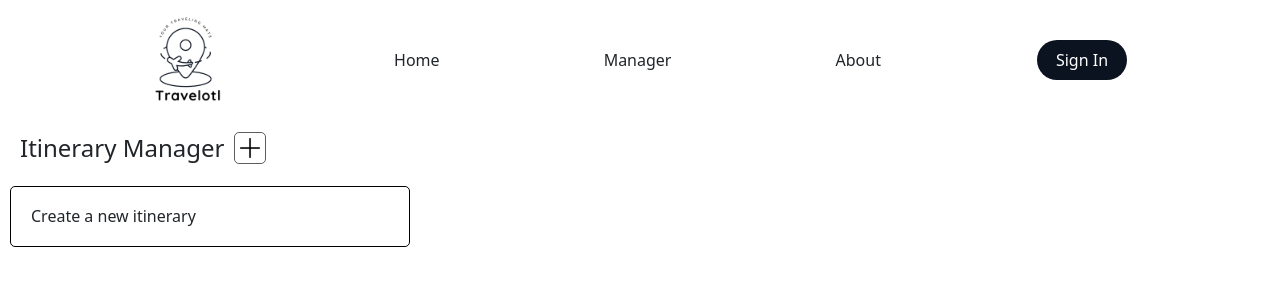
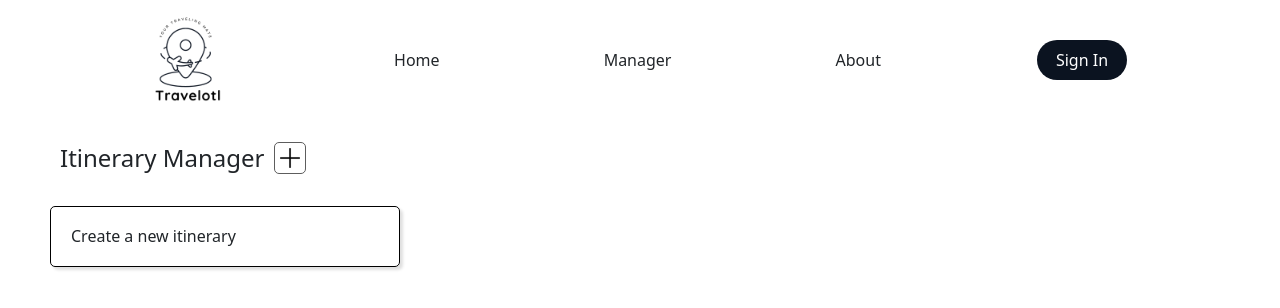
Before and after one commit to WellsOfLivingWater/TeenTitans-Travelotl, a React (Vite) app: page /manager in a window 1280 px wide. Shown: the top 308 px of the page. Built offline with nearby package versions, Linux system fonts and the light colour scheme; no server answers.

Commit message:
some styling

```diff
--- a/client/components/Manager.jsx
+++ b/client/components/Manager.jsx
@@ -16,6 +16,9 @@ import { useNavigate } from 'react-router-dom';
 import React from 'react';
 import plusImage from '../assets/plus.png'
 import { loginUser, logoutUser } from '../reducers/userReducer';
+// import Container from 'react-bootstrap/Container';
+import Row from 'react-bootstrap/Row';
+import Col from 'react-bootstrap/Col';
 
 import Container from 'react-bootstrap/Container';
 // Components
@@ -128,7 +131,7 @@ const Manager = () => {
     itineraries.forEach((itinerary) => {
       renderList.unshift(
         <div className='trip-tile' key={itinerary._id} id={itinerary._id}>
-          <h3>{itinerary.destination}</h3>
+          <h3 className='trip-tile-header'>{itinerary.destination}</h3>
           <p>
             From: <b>{itinerary.startDate}</b>
           </p>
@@ -155,14 +158,17 @@ const Manager = () => {
 
 
   return (
-    <div>
+    <div id='manager-page'>
       <Header />
-      <div id='manager-header'>
-        <p id='itinerary-title'>Itinerary Manager</p>
-        <button id='manager-add-trip-button' onClick={newTrip}><img src={plusImage} width={20}/></button>
+      <div id='manager-container'>
+        <div id='manager-header'>
+            <p id='itinerary-title'>Itinerary Manager</p>
+            <button id='manager-add-trip-button' onClick={newTrip}><img src={plusImage} width={20}/></button>
+        </div>
+        <div >
+          <div id='itinerary-grid'>{renderList}</div>
+        </div>
       </div>
-
-      <div id='itinerary-grid'>{renderList}</div>
     </div>
   );
 };
--- a/client/components/itineraryComponents/ActivityCard.jsx
+++ b/client/components/itineraryComponents/ActivityCard.jsx
@@ -13,6 +13,7 @@ import {
   setShowModal,
 } from '../../reducers/suggestionsReducer';
 import ActivityDetailsModal from './ActivityDetailsModal';
+import { CardText } from 'react-bootstrap';
 
 const ActivityCard = ({
   itinerary,
@@ -70,6 +71,11 @@ const ActivityCard = ({
     // setModalShow(true);
   };
 
+  const getTimeOfDay = (string) => {
+    const result = string[0].toUpperCase().concat(string.slice(1,string.length));
+    return result;
+  }
+
   const photoSrc = suggestion.photo != '' ? suggestion.photo : image;
 
   return (
@@ -84,6 +90,7 @@ const ActivityCard = ({
         </div>
       </div>
       <Card.Body id='card-description-container'>
+        <CardText className='time-of-day'>{getTimeOfDay(time.timeOfDay)}</CardText>
         {/* <Card.Title>{suggestion.activity}</Card.Title> */}
         <Card.Text id='card-addr-label'>ADDRESS</Card.Text>
         <Card.Text>{suggestion.address}</Card.Text>
--- a/client/components/itineraryComponents/Itinerary.jsx
+++ b/client/components/itineraryComponents/Itinerary.jsx
@@ -51,7 +51,7 @@ const Itinerary = ({ itinerary, itineraryID }) => {
     <div id='itinerary-details'>
       {Object.entries(itinerary).map(([date, timesOfDay]) => (
         <div className="day-entry" key={date}>
-          <div>
+          <div className='date-container'>
             <p className='date'>{convertDate(date)}</p>
           </div>
           <div className="day-details">
--- a/client/components/itineraryComponents/ItineraryPage.jsx
+++ b/client/components/itineraryComponents/ItineraryPage.jsx
@@ -34,10 +34,11 @@ const ItineraryPage = () => {
   }, []);
 
   return (
-    <div>
-      <Container>
-        <Header />
-        <p id='itinerary-title'>Your trip to {destination}</p>
+    <div id='itinerary-page'>
+      <Header />
+      <Container className="justify-content-md-center">
+        <div id='itinerary-title-container'><p id='itinerary-title'>Your trip to {destination}</p></div>
+
         <Itinerary itinerary={itinerary} itineraryID={itineraryID} />
       </Container>
     </div>
--- a/styles.css
+++ b/styles.css
@@ -70,7 +70,28 @@
 }
 
 /*======= Manager Page Styling========*/
+#manager-page {
+  display: flex;
+  flex-direction: column;
+  align-items: center;
+}
+
+#manager-container {
+  min-width: 1200px;
+  max-width: 1200px;
+}
+
+#manager-header {
+  display: flex;
+  align-items: center;
+  text-align: center;
+  padding-top: 10px;
+  padding-bottom: 10px;
+  width: 100%;
+}
+
 #itinerary-grid {
+  width: 100%;
   display: flex;
   flex-wrap: wrap;
 }
@@ -79,13 +100,13 @@
   border: 0.75px solid black;
   border-radius: 5px;
   padding: 20px;
-  /* padding-left: 20px;
-    padding-bottom: 20px; */
-  min-width: 400px;
+  min-width: 350px;
   margin: 10px;
+  box-shadow: 3px 3px 3px rgb(224, 224, 224);
+}
 
-  /* display: flex;
-    flex-direction: column; */
+.trip-tile-header {
+  font-size: medium;
 }
 
 .tile-buttons {
@@ -97,12 +118,6 @@
   :hover {
     text-decoration: underline;
   }
-}
-
-#manager-header {
-    display: flex;
-    align-items: center;
-    text-align: center;
 }
 
 #itinerary-title {
@@ -121,6 +136,11 @@
     display: flex;
 }
 
+#add-trip-button-cont {
+  display: flex;
+  align-items: center;
+  padding: 5px;
+}
 /*================End of Manager Styling===============*/
 
 #loader {
@@ -135,18 +155,15 @@
   text-decoration: underline;
 }
 
-#itinerary-details {
-  margin-left: 20px;
-}
-
-.date {
-  font-weight: bold;
-  /* text-decoration: underline; */
-  margin-bottom: 10px;
+.date-container {
+  width: 100%;
 }
 
 .day-entry {
-  margin-top: 10px;
+  display: flex;
+  flex-direction: column;
+  align-items: center;
+  margin-top: 20px;
 }
 
 .time-of-day {
@@ -154,11 +171,21 @@
 }
 
 /* ========= Itinerary Page Styling ==========*/
+#itinerary-page {
+  display: flex;
+  flex-direction: column;
+  justify-content: center;
+}
+
 #itinerary-title {
   font-size: x-large;
   font-weight: 300;
-  padding-top: 10px;
+  /* padding-top: 10px; */
   padding-left: 20px;
+}
+
+#itinerary-details {
+  margin-left: 20px;
 }
 
 .day-details {
@@ -169,6 +196,9 @@
   font-size: larger;
   font-weight: 300;
   color: #5d5d5d;
+  /* font-weight: bold; */
+  /* text-decoration: underline; */
+  margin-bottom: 10px;
 }
 
 .activity-details {
@@ -192,7 +222,7 @@
 }
 
 .time-of-day {
-  color: rgb(136, 136, 136);
+  color: rgba(0, 43, 199, 0.776);
 }
 
 .activity-buttons {
@@ -227,10 +257,6 @@
   position: absolute;
   top: 8px;
   left: 16px;
-}
-
-.modal-content {
-  min-width: 70vw;
 }
 
 .card {
```
Also changed, not shown: 1 other file (tests, documents, lock files or other folders).
